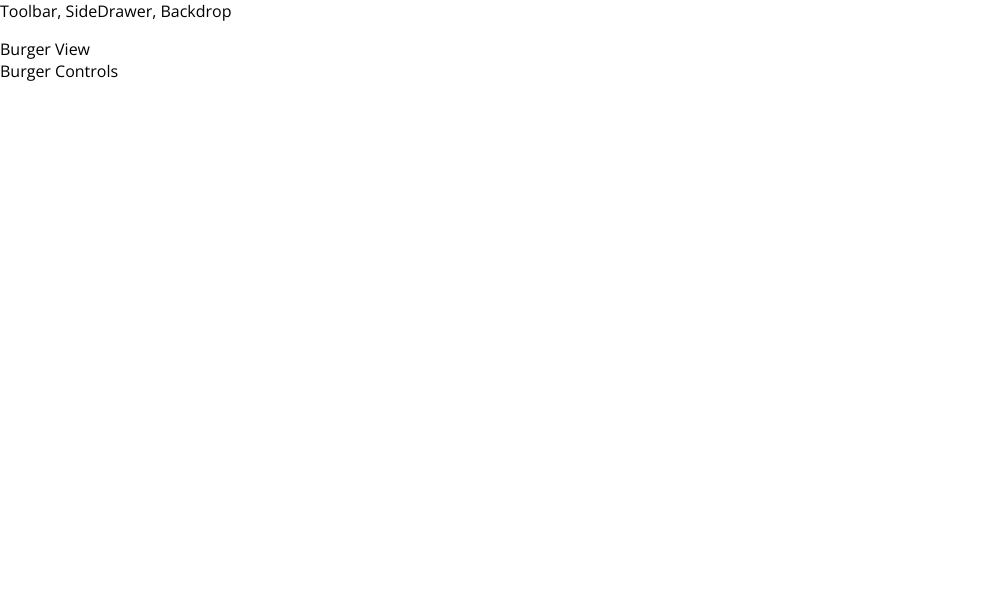
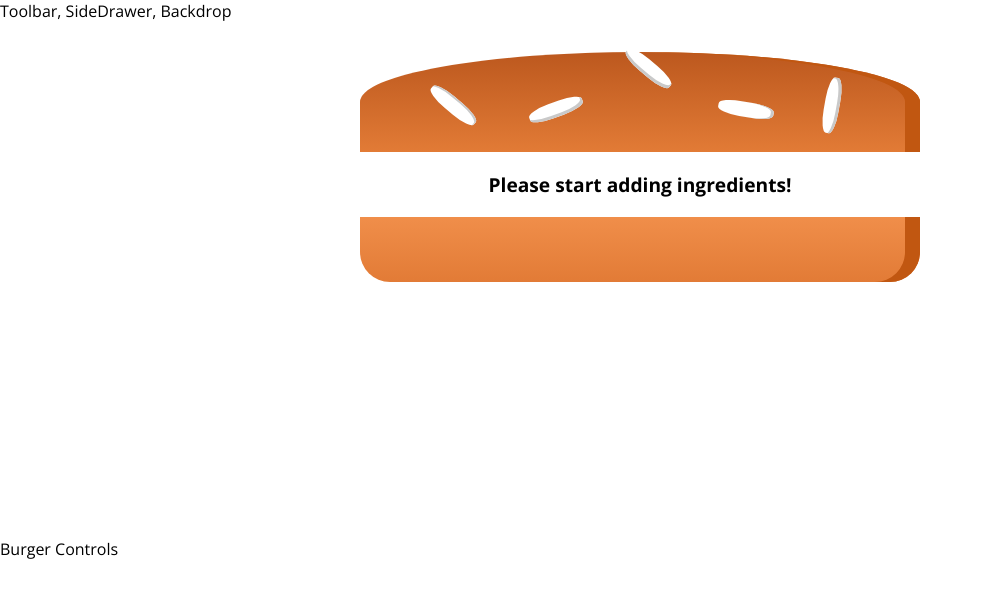
Before and after one commit to lukaszk76/BurgerBuilder, a React app: page / in a window 1280 px wide. Shown: the top 598 px of the page, without its empty margins (0-983 px from the left). Built offline with nearby package versions, Linux system fonts and the light colour scheme.

Commit message:
lesson 130 - dynamic Burger component completed

```diff
--- a/package.json
+++ b/package.json
@@ -41,6 +41,7 @@
     "jest-resolve": "26.6.0",
     "jest-watch-typeahead": "0.6.1",
     "mini-css-extract-plugin": "0.11.3",
+    "npm": "^6.14.9",
     "optimize-css-assets-webpack-plugin": "5.0.4",
     "pnp-webpack-plugin": "1.6.4",
     "postcss-flexbugs-fixes": "4.2.1",
--- a/src/components/Burger/Burger.js
+++ b/src/components/Burger/Burger.js
@@ -0,0 +1,31 @@
+import React from 'react';
+import classes from './Burger.module.css';
+import BurgerIngredient from "./BurgerIngredient/BurgerIngredient";
+
+const burger = ( props ) => {
+
+    let transformedIngredients = Object.keys(props.ingredients)
+    .map(ingredient => {
+        return  [...Array(props.ingredients[ingredient])]
+        .map((_,i) => {
+            return <BurgerIngredient key = {ingredient+i} type = {ingredient}/>
+        });
+    })
+    .reduce((arr, el) => {
+        return arr.concat(el)
+    }, []);
+
+    if (transformedIngredients.length === 0) {
+        transformedIngredients = <p>Please start adding ingredients!</p>;
+    }
+
+    return(
+        <div className={classes.Burger}>
+            <BurgerIngredient type = "bread-top" />
+            {transformedIngredients}
+            <BurgerIngredient type = "bread-bottom" />
+        </div>
+    );
+};
+
+export default burger;
--- /dev/null
+++ b/src/components/Burger/Burger.module.css
@@ -0,0 +1,31 @@
+.Burger {
+    width: 100%;
+    margin: auto;
+    height: 250px;
+    overflow: scroll;;
+    text-align: center;
+    font-weight: bold;
+    font-size: 1.2rem;
+}
+
+
+@media (min-width: 500px) and (min-height: 400px) {
+    .Burger {
+        width: 350px;
+        height: 300px;
+    }
+}
+
+@media (min-width: 500px) and (min-height: 401px) {
+    .Burger {
+        width: 450px;
+        height: 400px;
+    }
+}
+
+@media (min-width: 1000px) and (min-height: 700px) {
+    .Burger {
+        width: 700px;
+        height: 500px;
+    }
+}
--- a/src/containers/BurgerBuilder/BurgerBuilder.js
+++ b/src/containers/BurgerBuilder/BurgerBuilder.js
@@ -1,11 +1,25 @@
 import React, { Component } from "react";
 import Aux from "../../hoc/Aux";
+import Burger from "../../components/Burger/Burger"
 
 class BurgerBuilder extends Component {
+
+    constructor(props) {
+        super(props);
+        this.state = {
+            ingredients:{
+                salad: 0,
+                bacon: 0,
+                cheese: 0,
+                meat: 0
+            }
+        }
+    }
+
     render() {
         return(
             <Aux>
-                <div>Burger View</div>
+                <Burger ingredients = {this.state.ingredients}/>
                 <div>Burger Controls</div>
             </Aux>
         );
```
Also changed, not shown: 1 other file (tests, documents, lock files or other folders).
